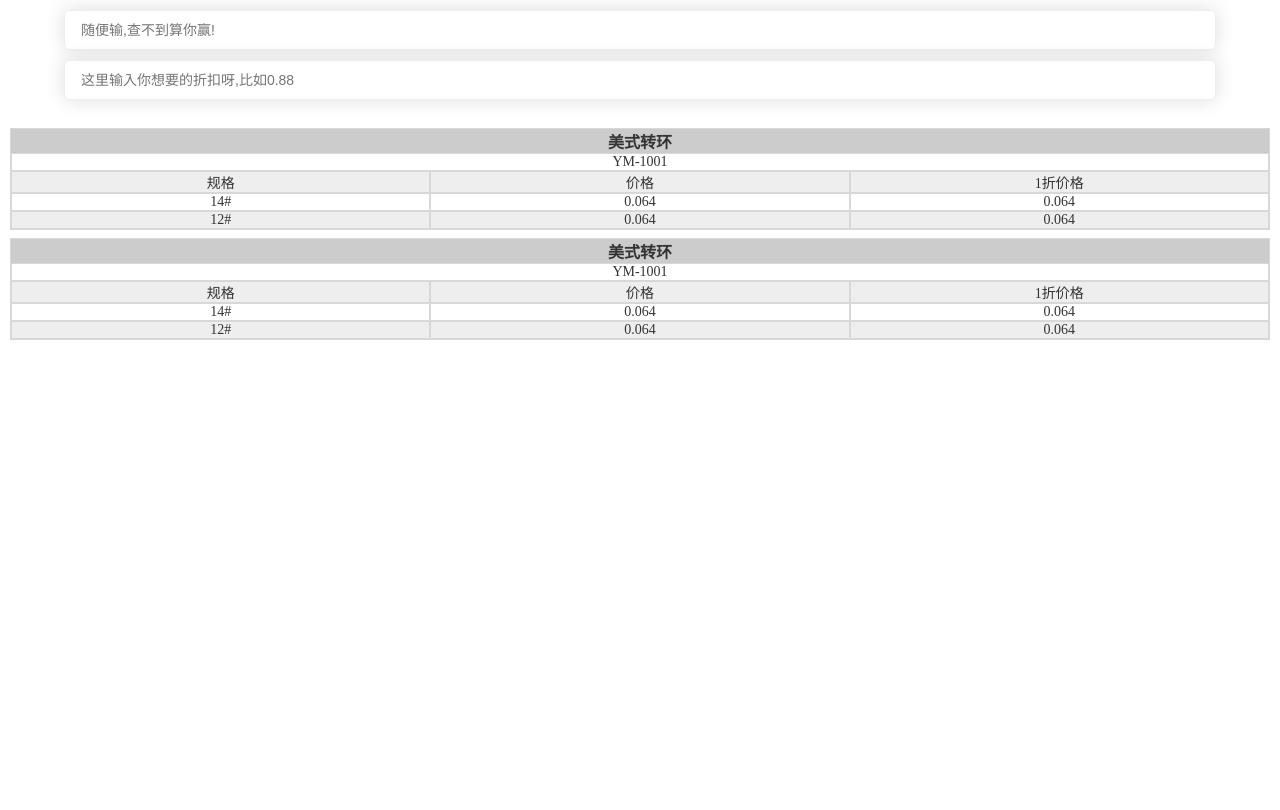
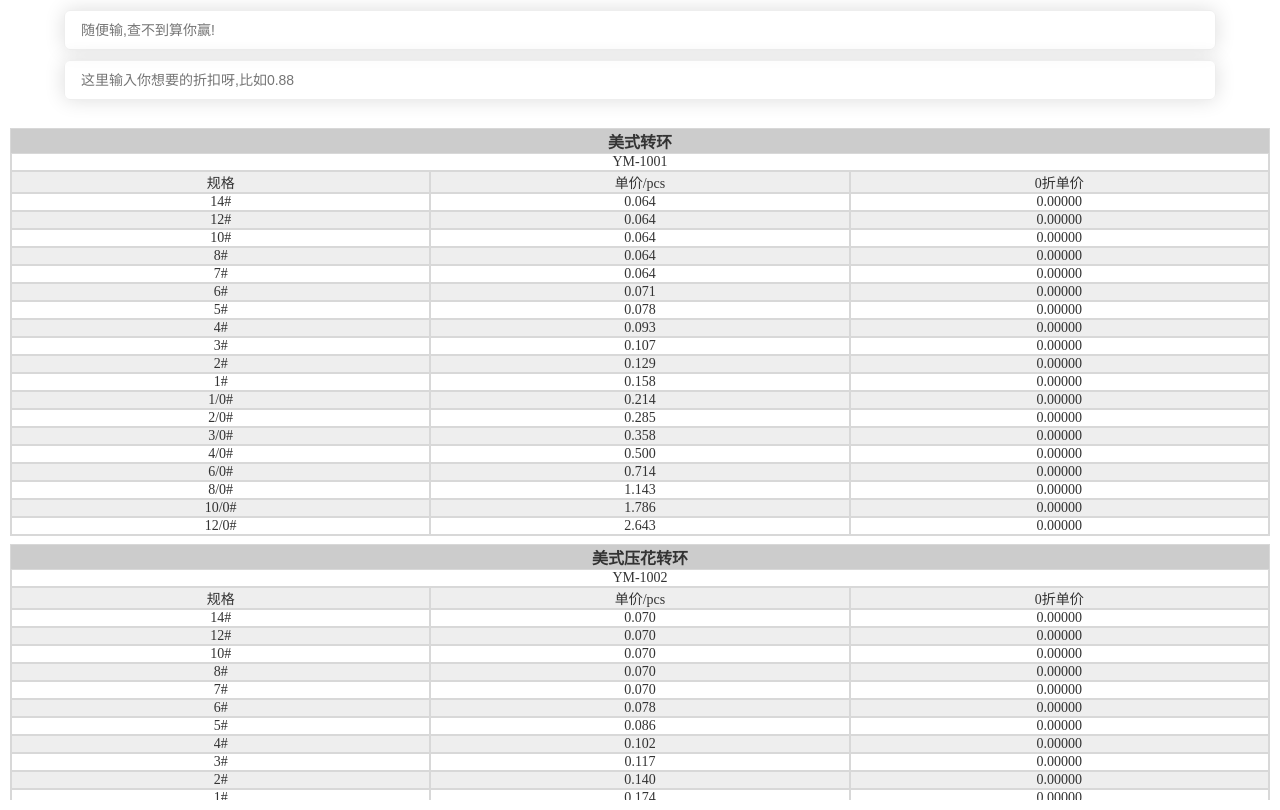
Before and after one commit to Astrea-Orz/ym_price_list, a plain HTML site: page index.html in a window 1280 px wide. Drawn offline with nearby package versions, Linux system fonts and the light colour scheme.

Commit message:
Update index.html

```diff
--- a/index.html
+++ b/index.html
@@ -201,7 +201,7 @@
         window.discount = +e.target.value || 0
         search(window.keyword)
       })
-      // search()
+      search()
     </script>
   </body>
 </html>
```
